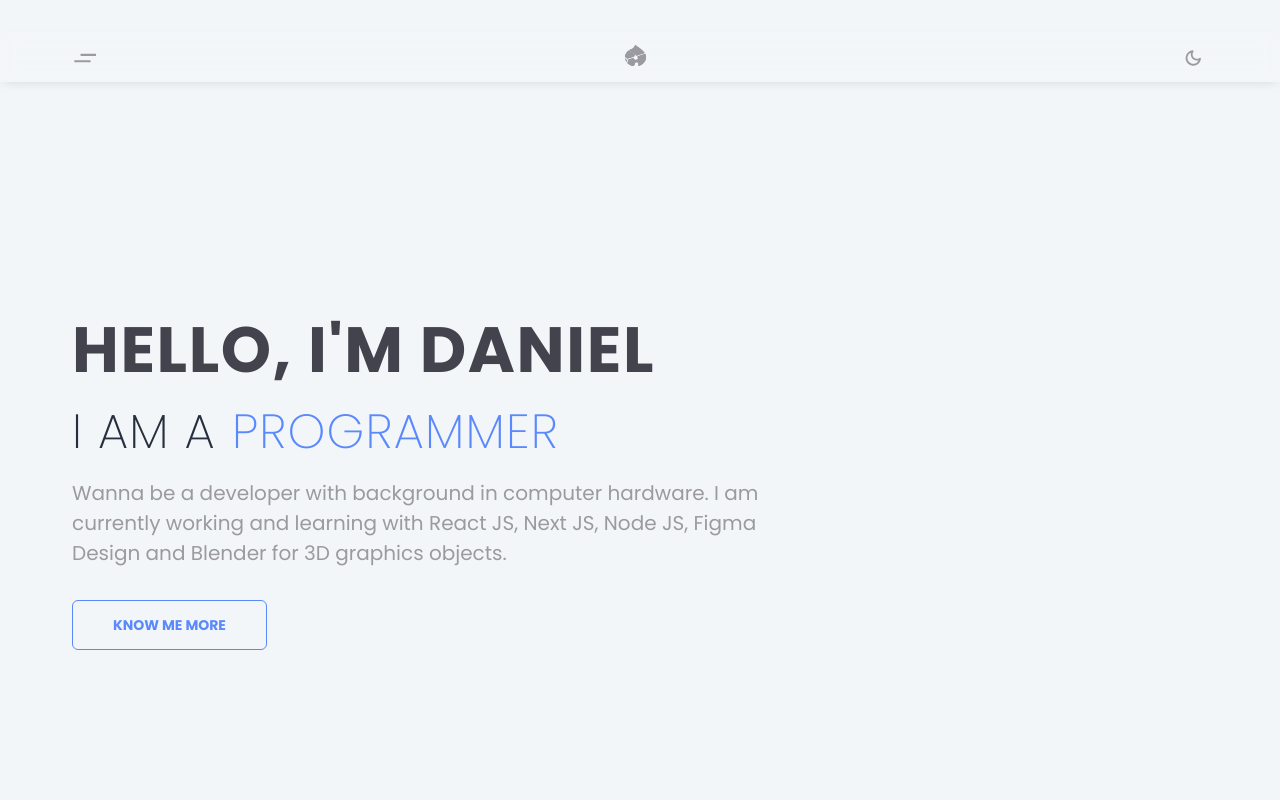
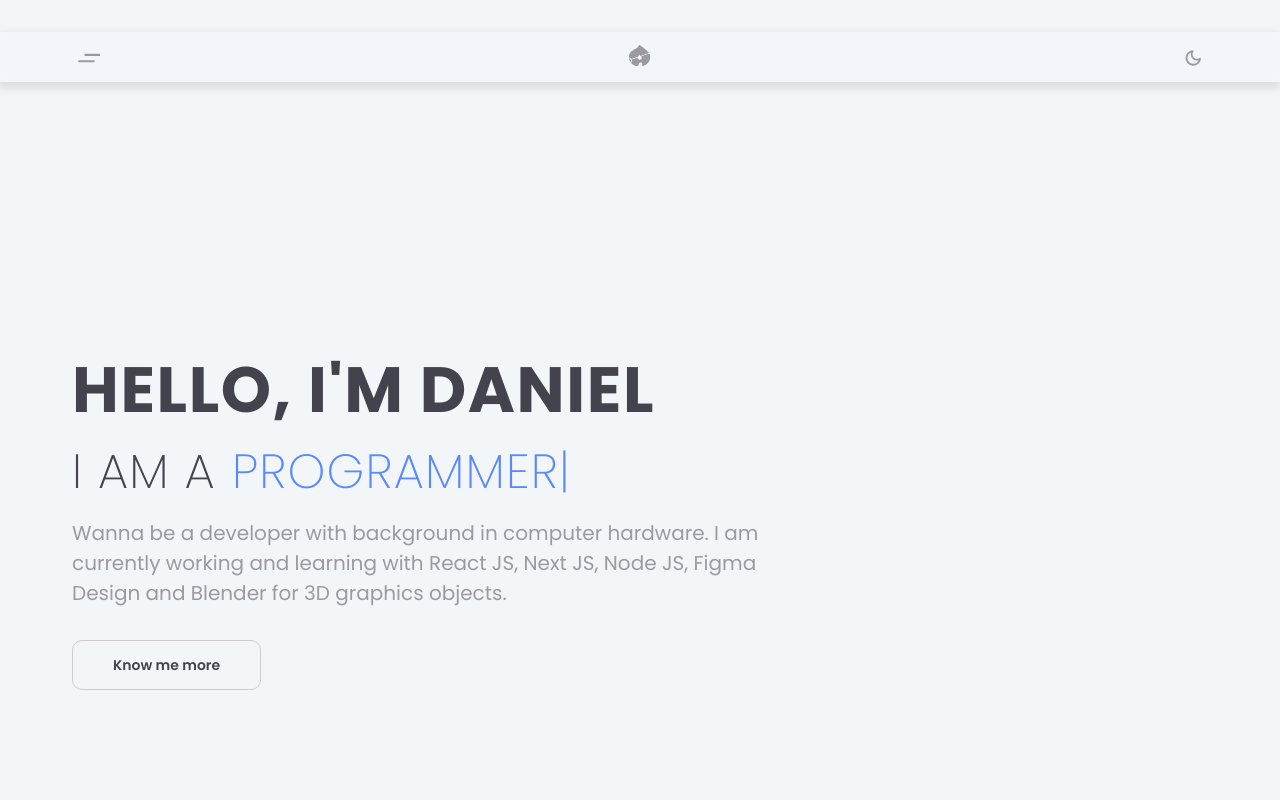
Before and after one commit to adazol123/mobile-first-approach-chakra, a Next.js app: page / in a window 1280 px wide. Shown: the top 800 px of the page. Built offline with nearby package versions, Linux system fonts and the light colour scheme.

Commit message:
nav-menu added

```diff
--- a/components/Button/CTA_Button.js
+++ b/components/Button/CTA_Button.js
@@ -3,9 +3,11 @@ import { mode, createBreakpoints } from "@chakra-ui/theme-tools"
 export const Button = {
 
     baseStyle: {
-        fontWeight: 'bold',
-        textTransform: 'uppercase',
-        borderRadius:'md'
+        // fontWeight: 'semibold',
+        // textTransform: 'uppercase',
+        borderRadius:'10px',
+        _focus: { boxShadow: 'none'},
+        // color: 'white'
     },
     sizes: {
         sm: {
@@ -21,18 +23,19 @@ export const Button = {
     },
     variants: {
         outline: {
-            border: '.1px solid',
-            borderColor: 'custom.secondary',
-            color: 'custom.secondary',
-            _focus: { bg: 'gray.100', boxShadow: 'md'},
+            // border: '3px solid',
+            // borderColor: 'blackAlpha.700'
+            // _focus: { bg: 'blackAlpha.200', boxShadow: 'md'},
         },
         solid: {
-            bg: 'custom.secondary',
-            color: 'gray.800',
-            _hover: { bg: 'gray.100'},
-            _focus: { bg: 'gray.100', boxShadow: 'none'},
-            _pressed: { bg: 'gray.100'},
-            _active: { bg: 'none', color: 'white',  border: '1px solid', borderColor: 'custom.secondary',},
+            // bg: 'blackAlpha.500',
+            // _hover: { bg: 'blackAlpha.400'},
+            // _focus: { bg: 'blackAlpha.400', boxShadow: 'none'},
+            // _pressed: { bg: 'blackAlpha.300'},
+            // _active: { bg: 'blackAlpha.600', color: 'white', },
+        },
+        ghost: {
+
         }
     },
     defaultProps: {
--- a/components/Content/Home.js
+++ b/components/Content/Home.js
@@ -1,6 +1,7 @@
 import { Stack, Heading, Flex, Text, useColorMode, Button } from "@chakra-ui/react"
 import Typical from 'react-typical'
 import { data } from "./type-data"
+import NextLink from 'next/link'
 
 export const Home = () => {
     const { colorMode } = useColorMode()
@@ -9,7 +10,7 @@ export const Home = () => {
             flexDirection={['column']}
             alignItems={['start']}
             justifyContent={['flex-end', 'center']}
-            height='90vh'
+            height='100vh'
             width={['100%','100%']}
             pb={['100px', '0']}
         >
@@ -41,16 +42,17 @@ export const Home = () => {
                 flexWrap='nowrap'
 
                 >
-                    <Text mr={[2,4]} as='h2' minWidth='62px'>I Am a</Text>
-                    <Text color={colorMode === 'dark'? 'custom.primary' : 'custom.secondary' }minWidth='max-content' ><Typical steps={data} loop={Infinity} wrapper='h2'/></Text>
+                    <Text mr={[2,4]} minWidth='62px'>I Am a</Text>
+                    <Text color={colorMode === 'dark'? 'custom.primary' : 'custom.secondary' }minWidth='max-content' ><Typical steps={data} loop={Infinity}/></Text>
                  </Heading>
             </Flex>
             <Text mt={4} pb={8} fontSize={['md','xl']} maxW='60ch'color={colorMode === 'dark'? 'gray.400' : 'gray.300'} >Wanna be a developer with background in computer hardware. I am currently working and learning with React JS, Next JS, Node JS, Figma Design and Blender for 3D graphics objects.</Text>
             <Button
                 variant='outline'
-                borderColor={colorMode === 'dark'? 'custom.primary' : 'custom.secondary'}
-                color={colorMode === 'dark'? 'custom.primary' : 'custom.secondary'}
-            >Know me more</Button>
+                // borderColor={colorMode === 'dark'? 'custom.primary' : 'custom.secondary'}
+                // color={colorMode === 'dark'? 'custom.primary' : 'custom.secondary'}
+
+            > <NextLink href='#Main' passHref>Know me more</NextLink></Button>
         </Flex>
     )
 }
--- /dev/null
+++ b/components/Content/Section.js
@@ -0,0 +1,16 @@
+import { Flex } from "@chakra-ui/react"
+
+export const Section = () => {
+    return (
+        <Flex   as='section'
+                width='full'
+                min-height='100vh'
+                height='90vh'
+                flexDirection='column'
+                id='Main'
+
+        >
+            Test
+        </Flex>
+    )
+}
--- a/components/Header/NavbarNew.js
+++ b/components/Header/NavbarNew.js
@@ -3,10 +3,13 @@ import NextLink from 'next/link'
 import styled from "@emotion/styled";
 import { ThemeSwitch } from "../Button/ThemeSwitch";
 import { hamburger, hamburger_cancel, theme, logo, sun, moon } from "./icons";
+import { NavMenu } from "./NavMenu";
+import { useState } from "react";
 
-export const NavbarNew = ({ children }) => {
+export const NavbarNew = ({ children ,isMenu, setMenu }) => {
 
     const { colorMode } = useColorMode()
+
     const StickNav = styled(Flex)`
         // position: sticky;
         // z-index: 10;
@@ -32,16 +35,29 @@ export const NavbarNew = ({ children }) => {
             px={[4,6,8]}
             mx='auto'
         >
+            <Button padding={1} aria-label='Toggle Dark Mode'variant='ghost'>
+                {isMenu? <Icon
+                    fill='gray.300'
+                    onClick={() =>{setMenu(!isMenu)}}
+                    _hover={{ fill:colorMode === 'dark'? 'custom.primary': 'custom.secondary'}}
+                    _focus={{ fill:colorMode === 'dark'? 'custom.primary': 'custom.secondary'}}
+                    _active={{ fill:colorMode === 'dark'? 'custom.primary': 'custom.secondary'}}
+                    _pressed={{ fill:colorMode === 'dark'? 'custom.primary': 'custom.secondary'}}
+                    viewBox="0 0 23 22" boxSize={6}>
+                    {hamburger_cancel }
+                </Icon>
 
-            <Icon
+                :<Icon
                     fill='gray.300'
+                    onClick={() =>{setMenu(!isMenu)}}
                     _hover={{ fill:colorMode === 'dark'? 'custom.primary': 'custom.secondary'}}
                     _focus={{ fill:colorMode === 'dark'? 'custom.primary': 'custom.secondary'}}
                     _active={{ fill:colorMode === 'dark'? 'custom.primary': 'custom.secondary'}}
                     _pressed={{ fill:colorMode === 'dark'? 'custom.primary': 'custom.secondary'}}
                     viewBox="0 0 23 22" boxSize={6}>
                     {hamburger}
-            </Icon>
+                </Icon>}
+                </Button>
             <Icon
                 fill='gray.300'
                 _hover={{ fill:colorMode === 'dark'? 'custom.primary': 'custom.secondary'}}
@@ -53,6 +69,7 @@ export const NavbarNew = ({ children }) => {
             </Icon>
             <ThemeSwitch />
         </StickNav>
+        <NavMenu isMenu={isMenu} closed={setMenu}/>
         </>
     )
 }
--- a/components/Wrapper/Container.js
+++ b/components/Wrapper/Container.js
@@ -4,11 +4,12 @@ import styled from "@emotion/styled";
 import { ThemeSwitch } from "../Button/ThemeSwitch";
 import { NavbarNew } from "../Header/NavbarNew";
 import { CenterWrapper } from "./Center";
+import { useState } from "react";
 
 export const Container = ({ children }) => {
 
     const { colorMode } = useColorMode()
-
+    const [ isMenu, setMenu] = useState(false)
     const backgroundColor = {
         light: '#F3F6F9',
         dark: '#262F3D',
@@ -18,9 +19,9 @@ export const Container = ({ children }) => {
         position: sticky;
         z-index: 10;
         top: 0;
-        backdrop-filter: saturate(100%) blur(10px);
+        backdrop-filter: ${isMenu? 'none': 'saturate(140%) blur(3px)'};
         transition: height 0.5s, line-height 0.5s;
-        box-shadow: 0 4px 10px -3px rgba(0,0,0,.1);
+        box-shadow: -1px 4px 10px 2px rgba(0,0,0,.1);
     `
 
     return (
@@ -31,7 +32,7 @@ export const Container = ({ children }) => {
                         py={1}
                         as='header'
         >
-        <NavbarNew />
+        <NavbarNew isMenu={isMenu} setMenu={setMenu}/>
         </StickNav>
         <CenterWrapper>
             { children }
--- a/components/theme.js
+++ b/components/theme.js
@@ -43,7 +43,7 @@ const fontSizes = {
 const colors = {
   transparent: 'transparent',
   black: '#0A1931',
-  white: '#F3F6F9', //main light color
+  white: '#F3F6F9', //theme light color
   gray: {
     50: '#F3F6F9',
     100: '#F3F6F9',
@@ -53,8 +53,8 @@ const colors = {
     500: '#43434D',
     600: '#262F3D',
     700: '#262F3D',
-    800: '#262F3D', //main dark color
-    900: '0A1931',
+    800: '#43434D', //theme dark color
+    900: '#0A1931',
   },
   custom: {
     primary: '#2ACB9D',
--- a/pages/index.js
+++ b/pages/index.js
@@ -5,6 +5,7 @@ import { Navbar } from '../components/Header/Navbar'
 import styles from '../styles/Home.module.css'
 import { Home as Content } from '../components/Content/Home'
 import { Container } from '../components/Wrapper/Container'
+import { Section } from '../components/Content/Section'
 
 export default function Home() {
   const { toggleColorMode } = useColorMode()
@@ -16,6 +17,7 @@ export default function Home() {
       <title>Adazolhub</title>
       </Head>
       <Content/>
+      <Section/>
     </Container>
   )
 
```
Lines whose indentation alone changed are shown as unchanged.
